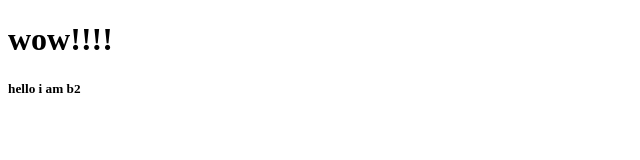
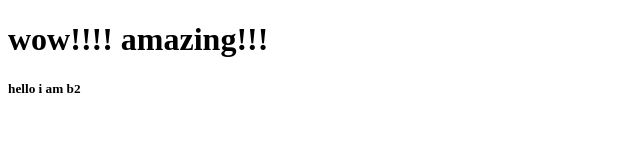
Before and after one commit to f101stars/branch-task, a plain HTML site: page index.html in a window 1280 px wide. Shown: the whole page, without its empty margins (0-640 px from the left). Drawn offline with Linux system fonts and the light colour scheme.

Commit message:
made change in the index file

```diff
--- a/index.html
+++ b/index.html
@@ -7,7 +7,7 @@
     <title>Document</title>
 </head>
 <body>
-    <h1>wow!!!!</h1>
+    <h1>wow!!!! amazing!!!</h1>
     <h5>hello i am b2</h5>
 </body>
 </html>
```
